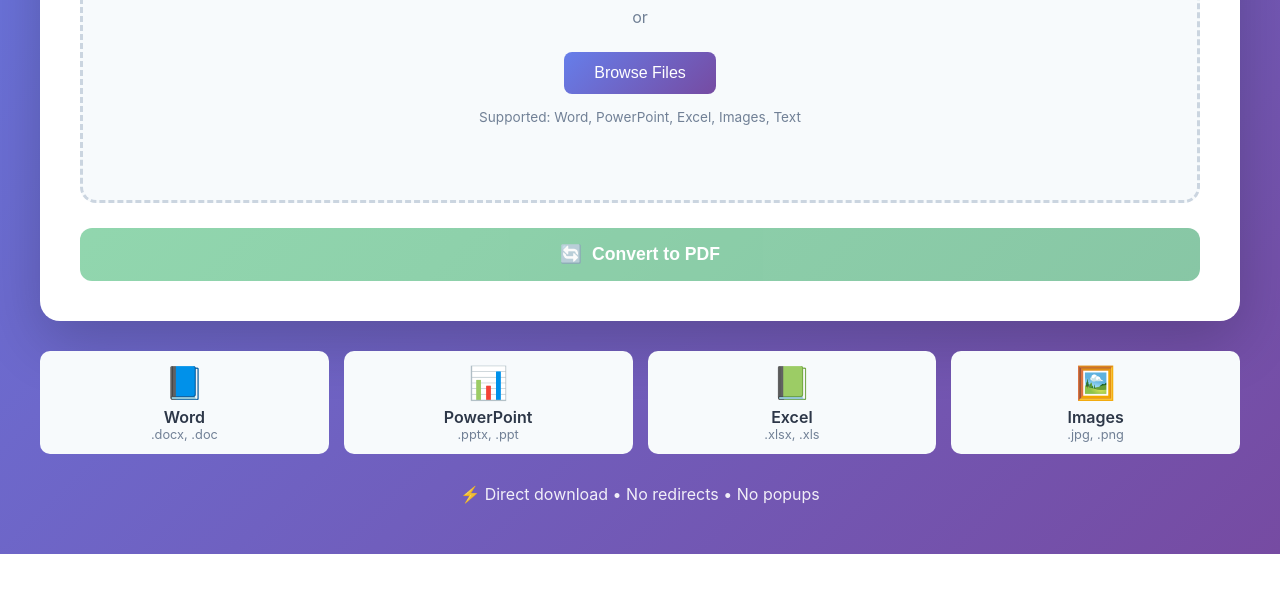
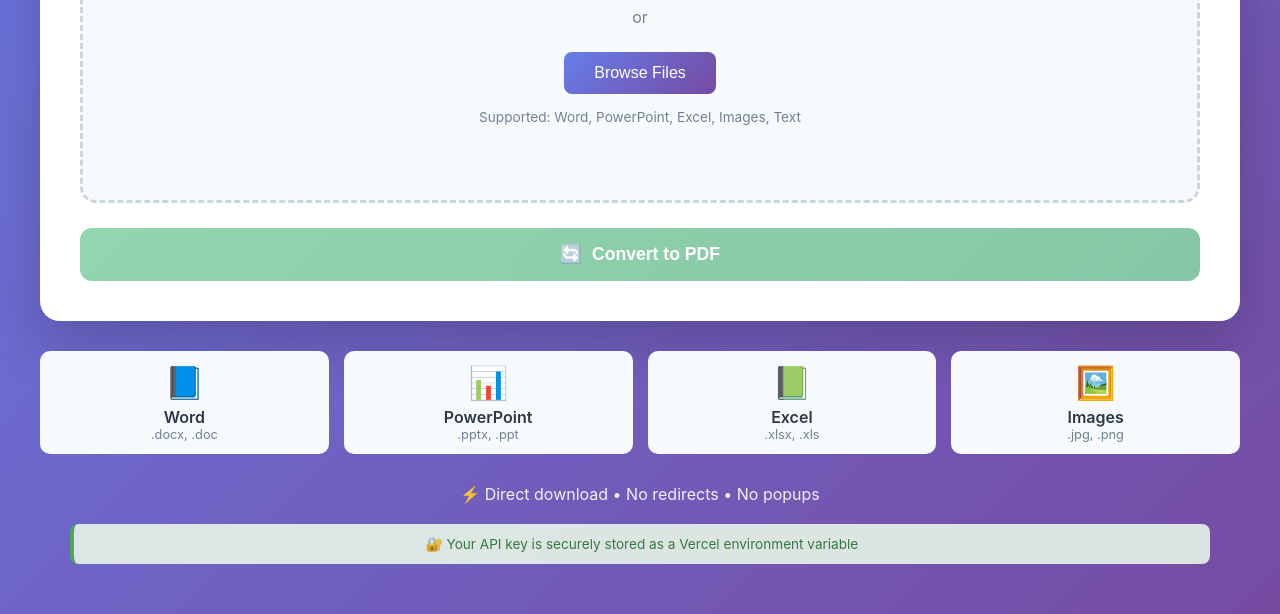
Before and after one commit to Kato-zero/doc-converter, a plain HTML site: page index.html in a window 1280 px wide. Shown: the part 606-1220 px from the top of the page. Before the commit the page ends 1160 px from the top, so only its background shows below. Drawn offline with Linux system fonts and the light colour scheme.

Commit message:
Update index.html

```diff
--- a/index.html
+++ b/index.html
@@ -5,7 +5,7 @@
 <meta name="viewport" content="width=device-width, initial-scale=1.0">
 <title>Professional Document Converter | Convert to PDF</title>
 <style>
-/* (keep all the same CSS as before) */
+/* (keep all your existing CSS the same) */
 * {
   margin: 0;
   padding: 0;
@@ -285,6 +285,11 @@ body {
   background: #38a169;
 }
 
+.download-btn:disabled {
+  opacity: 0.6;
+  cursor: not-allowed;
+}
+
 .new-convert-btn {
   background: #667eea;
   color: white;
@@ -340,6 +345,17 @@ body {
   color: white;
   padding: 30px;
   opacity: 0.9;
+}
+
+.security-badge {
+  background: #e8f5e9;
+  border-left: 4px solid #4caf50;
+  padding: 12px;
+  border-radius: 8px;
+  margin-top: 20px;
+  font-size: 0.85rem;
+  color: #2e7d32;
+  text-align: center;
 }
 
 @keyframes fadeInDown {
@@ -449,7 +465,7 @@ body {
     <div class="result-section" id="resultSection">
       <div class="result-title" id="resultTitle"></div>
       <div class="result-details" id="resultDetails"></div>
-      <button class="download-btn" id="downloadBtn">📥 Download PDF (Instant)</button>
+      <button class="download-btn" id="downloadBtn" disabled>📥 Download PDF</button>
       <button class="new-convert-btn" id="newConvertBtn">🔄 Convert Another Document</button>
     </div>
   </div>
@@ -479,11 +495,15 @@ body {
 
   <div class="footer">
     <p>⚡ Direct download • No redirects • No popups</p>
+    <div class="security-badge">
+      🔐 Your API key is securely stored as a Vercel environment variable
+    </div>
   </div>
 </div>
 
 <script>
-
+// API configuration - NO API KEY HERE! It's on the server!
+const API_ENDPOINT = '/api/convert.js';
 
 // DOM Elements
 const dropZone = document.getElementById('dropZone');
@@ -564,7 +584,7 @@ function simulateProgress(duration) {
   return interval;
 }
 
-// FIXED: Direct download without redirects
+// Download function - handles ConvertAPI URLs properly
 async function downloadPDFDirectly(url, filename) {
   try {
     // Show downloading indicator
@@ -613,7 +633,6 @@ async function downloadPDFDirectly(url, filename) {
     return false;
   }
 }
-
 async function convertToPDF() {
   if (!selectedFile) return;
 
@@ -629,7 +648,7 @@ async function convertToPDF() {
 
   const progressInterval = simulateProgress(3000);
 
-  try {
+ try {
     const response = await fetch(API_ENDPOINT, {
       method: 'POST',
       body: formData
@@ -698,6 +717,8 @@ function resetForNewConversion() {
   resultSection.style.display = 'none';
   conversionResult = null;
   progressContainer.classList.remove('show');
+  downloadBtn.disabled = true; // Disable download button for new conversion
+  downloadBtn.onclick = null; // Remove download handler
 }
 
 // Event Listeners
@@ -729,7 +750,8 @@ removeFileBtn.addEventListener('click', removeFile);
 convertBtn.addEventListener('click', convertToPDF);
 newConvertBtn.addEventListener('click', resetForNewConversion);
 
-console.log('Document Converter Ready - Direct download enabled (no redirects)!');
+console.log('Document Converter Ready - API key protected via Vercel environment variable!');
+console.log('Download will only happen when you click the Download button');
 </script>
 </body>
 </html>
```
